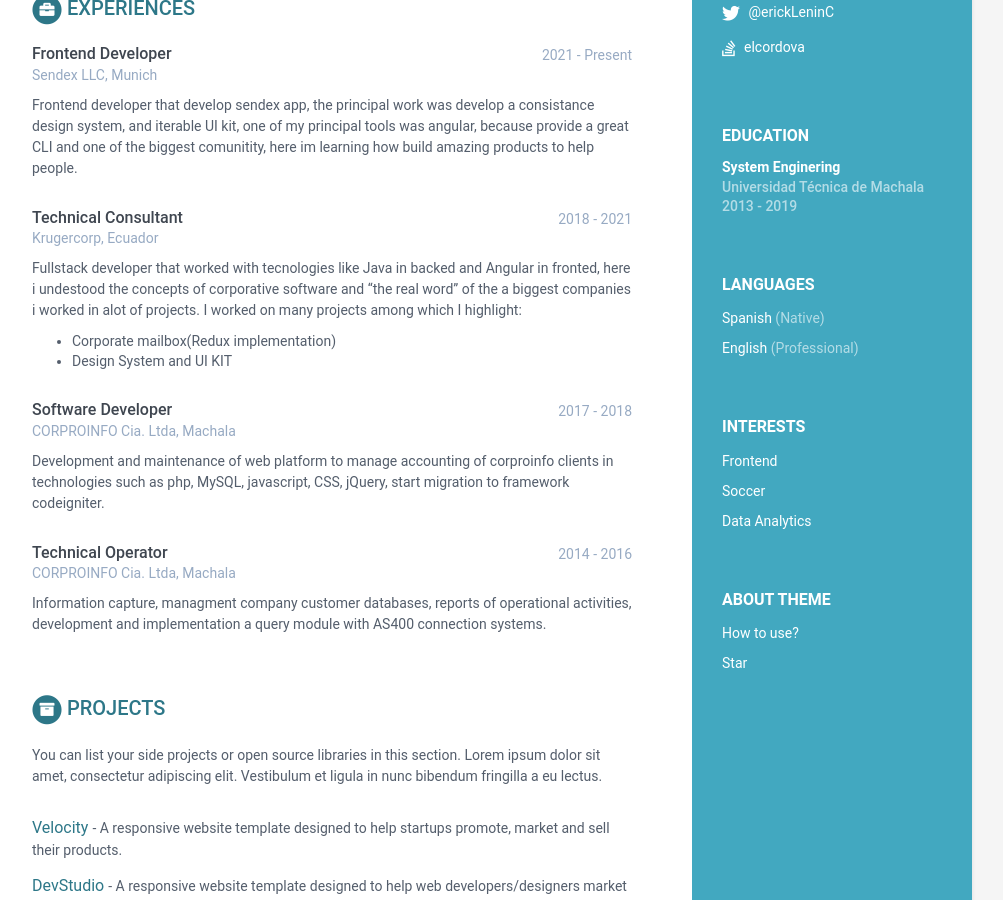
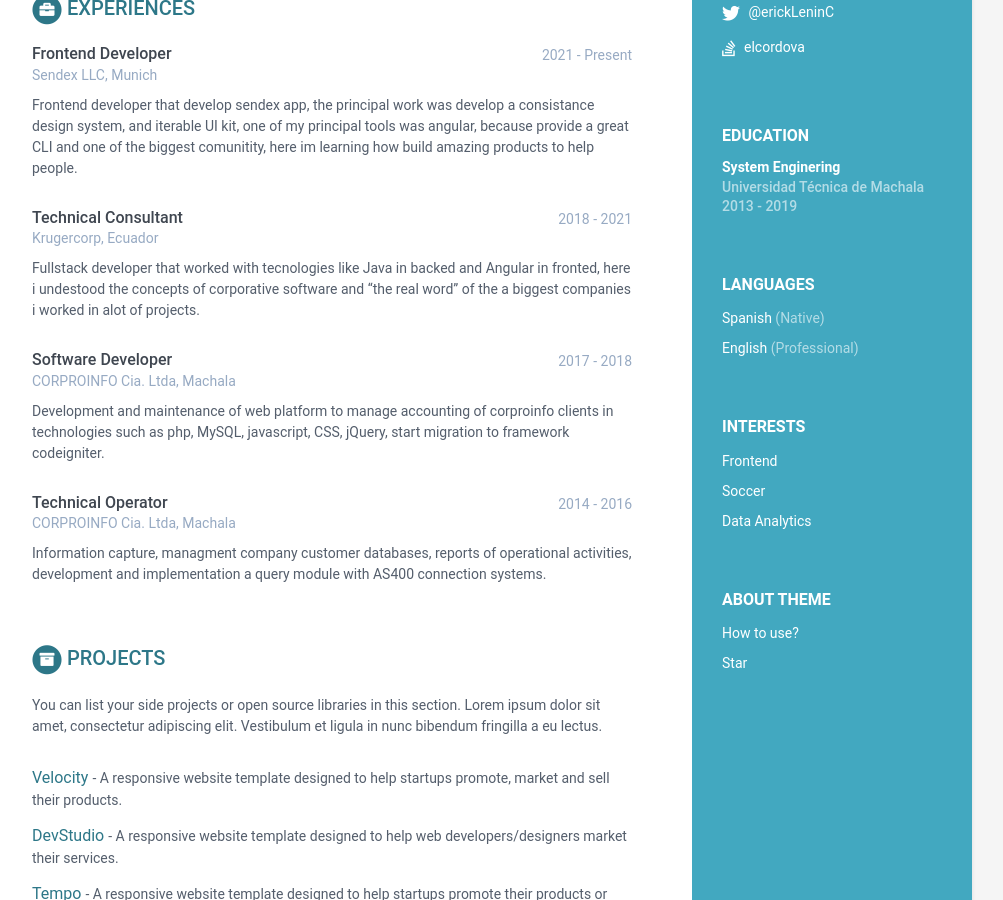
Before and after one commit to elcordova/caring-europa-fe48a, a Jekyll site: the page built from index.html, in a window 1280 px wide and 900 px high, scrolled down 402 px. Shown: the whole window, without its empty margins (168-1171 px from the left). Built offline with Jekyll 4.4.1, drawn with Linux system fonts in a browser that asks for light colours.

Commit message:
data.yml: changed

```diff
--- a/_data/data.yml
+++ b/_data/data.yml
@@ -62,9 +62,6 @@ experiences:
     details: |
       Fullstack developer that worked with tecnologies like Java in backed and Angular in fronted,
       here i undestood the concepts of corporative software and "the real word" of the a biggest companies i worked in alot of projects.
-      I worked on many projects among which I highlight:
-        - Corporate mailbox(Redux implementation)
-        - Design System and UI KIT
   - role: Software Developer
     time: 2017 - 2018
     company: 'CORPROINFO Cia. Ltda, Machala'
```
